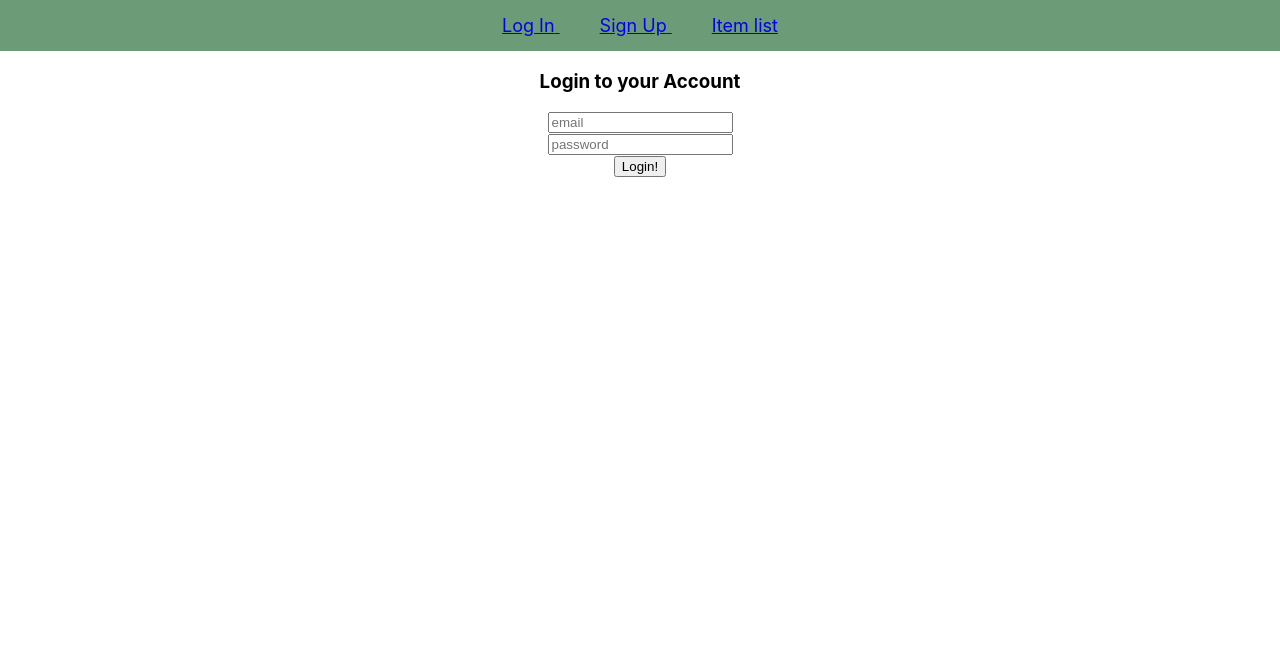
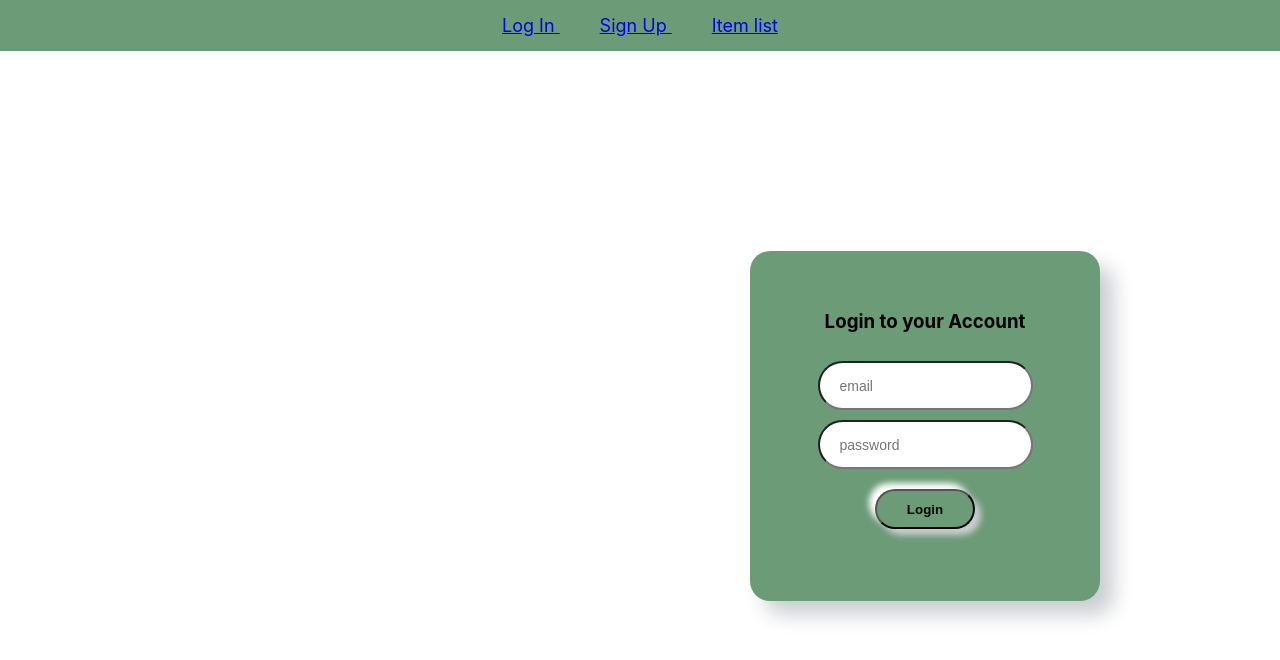
Before and after one commit to rz4life/Warehouse-inventory, a React (Create React App) app in the folder warehouse-frontend/: page /login in a window 1280 px wide. Shown: the top 660 px of the page. Built offline with nearby package versions, Linux system fonts and the light colour scheme.

Commit message:
some css added

```diff
--- /dev/null
+++ b/warehouse-frontend/src/components/Login.css
@@ -0,0 +1,37 @@
+input {
+    margin-top: 10px;
+    padding: 10px;
+    padding-left: 20px;
+    height: 25px;
+    font-size: 14px;
+    border-radius: 50px;
+
+  }
+
+  button {
+    margin-top: 20px;
+    background: rgb(108, 155, 119);
+    height: 40px;
+    width: 100px;
+    border-radius: 20px;
+    cursor: pointer;
+    font-weight: 900;
+    box-shadow: 6px 6px 6px #cbced1, -6px -6px 6px white;
+    transition: 0.5s;
+  }
+
+  button:hover {
+    box-shadow: none;
+  }
+
+  .login-container {
+    margin-top: 200px;
+    margin-left: 750px;
+    width: 350px;
+    height: 350px;
+    border-radius: 20px;
+    padding: 40px;
+    box-sizing: border-box;
+    background: rgb(108, 155, 119);
+    box-shadow: 14px 14px 20px #cbced1, -14px -14px 20px white;
+  }
--- a/warehouse-frontend/src/components/Login.js
+++ b/warehouse-frontend/src/components/Login.js
@@ -1,6 +1,6 @@
 import React, { useState } from "react";
 import axios from 'axios';
-
+import ".//Login.css";
 function Login(props) {
     const [email, setEmail] = useState("");
     const [password, setPassword] = useState("")
@@ -25,6 +25,7 @@ function Login(props) {
     return(
     <div className = 'loginpage'>
         <div className = 'login'>
+                <div class = 'login-container'>
 
                 <form onSubmit = {submitform}>
                     <h3>Login to your Account</h3>
@@ -39,10 +40,12 @@ function Login(props) {
                     </div>
 
                     <div className = 'input'>
-                        <input type = 'submit' value = 'Login!'/>
+
+                        <button type = 'submit' value = 'Login!'>Login</button>
                     </div>
 
                 </form>
+                </div>
         </div>
     </div>
 )
--- /dev/null
+++ b/warehouse-frontend/src/components/Signup.css
@@ -0,0 +1,37 @@
+input {
+    margin-top: 10px;
+    padding: 10px;
+    padding-left: 20px;
+    height: 25px;
+    font-size: 14px;
+    border-radius: 50px;
+
+  }
+
+  button {
+    margin-top: 20px;
+    background: rgb(108, 155, 119);
+    height: 40px;
+    width: 100px;
+    border-radius: 20px;
+    cursor: pointer;
+    font-weight: 900;
+    box-shadow: 6px 6px 6px #cbced1, -6px -6px 6px white;
+    transition: 0.5s;
+  }
+
+  button:hover {
+    box-shadow: none;
+  }
+
+  .signup-container {
+    margin-top: 200px;
+    margin-left: 750px;
+    width: 350px;
+    height: 550px;
+    border-radius: 20px;
+    padding: 40px;
+    box-sizing: border-box;
+    background: rgb(108, 155, 119);
+    box-shadow: 14px 14px 20px #cbced1, -14px -14px 20px white;
+  }
--- a/warehouse-frontend/src/components/Signup.js
+++ b/warehouse-frontend/src/components/Signup.js
@@ -1,6 +1,6 @@
 import React, { useState } from "react";
 import axios from 'axios';
-
+import ".//Signup.css";
 function Signup(props) {
     const [firstName, setFirstName] = useState("");
     const [lastName, setLastName] = useState("");
@@ -32,6 +32,7 @@ function Signup(props) {
     return (
         <div className='signuppage'>
             <div className='signup'>
+                <div class='signup-container'>
 
                 <form onSubmit={submitform}>
 
@@ -63,10 +64,11 @@ function Signup(props) {
                     </div>
 
                     <div className='input'>
-                        <input type='submit' value='Signup!' />
+                       <button type='submit' value='Signup!'>Signup!</button>
                     </div>
 
                 </form>
+                </div>
             </div>
         </div>
     )
```
